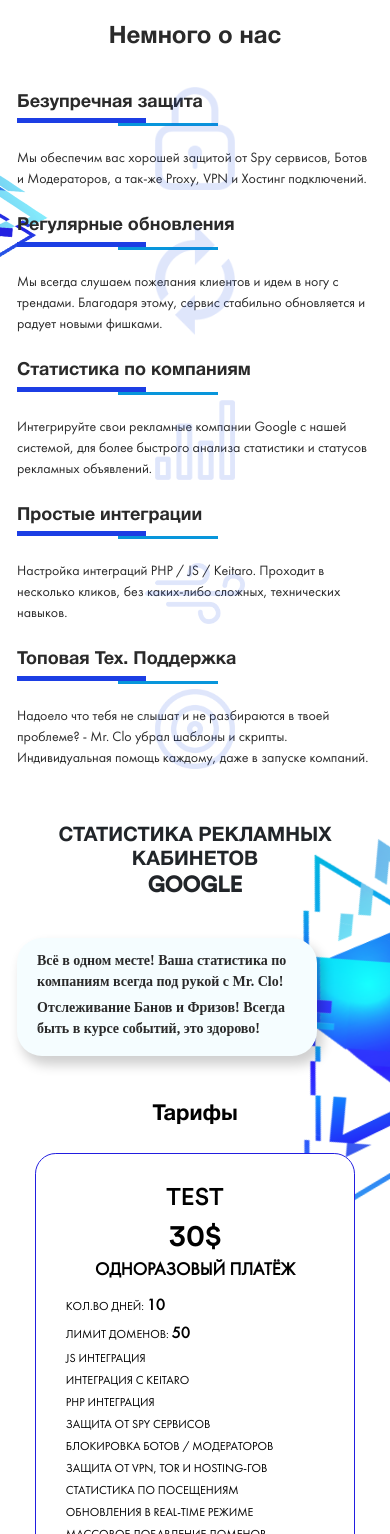
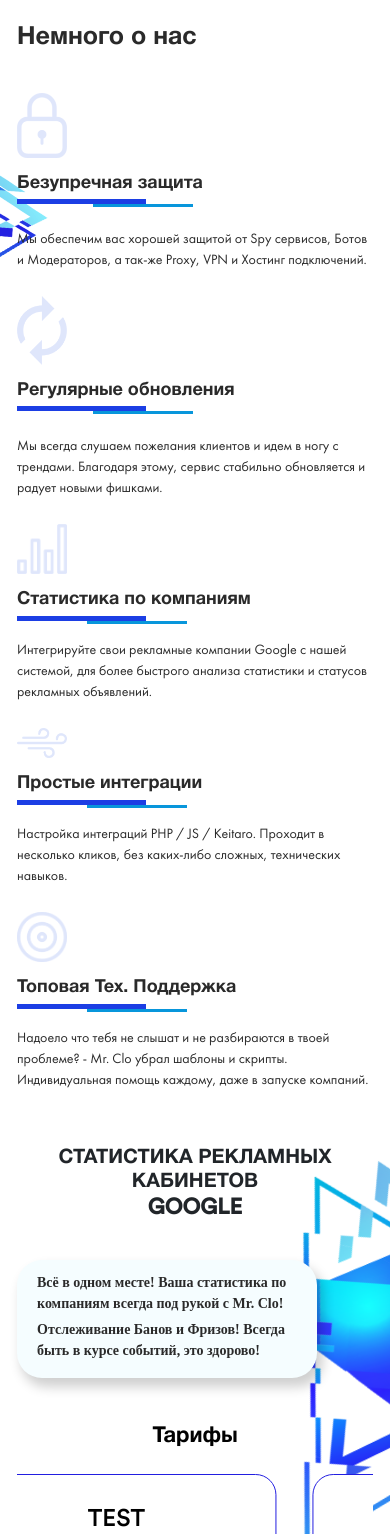
Before and after one commit to Oksana-png/KLK, a plain HTML site: page index.html in a window 390 px wide. Shown: the part 466-2000 px from the top of the page. Drawn offline with nearby package versions, Linux system fonts and the light colour scheme; files whose address does not match are found by name; a web font is replaced by a local one.

Commit message:
create slider

```diff
--- a/index.html
+++ b/index.html
@@ -67,7 +67,7 @@
     <div class="about">
       <h2 class="about__title">Немного о нас</h2>
       <div class="about-blocks">
-        <div class="about-block">
+        <div class="about-block about-block-l">
           <div class="about-block__wrapper">
             <h3 class="about-block__title">Безупречная защита</h3>
             <span class="about-block__line-one"></span>
@@ -211,7 +211,7 @@
               </div>
             </div>
             <div class="swiper-slide">
-              <div class="tariff-card card">
+              <div class="tariff-card card card-4">
                 <h3 class="card__title">Gold</h3>
                 <span class="card__rate">260$</span>
                 <span class="card__inf">Одноразовый платёж</span>
--- a/main.js
+++ b/main.js
@@ -1,22 +1,40 @@
-document.addEventListener('mousemove', (e) => {
-  console.log(e);
-})
+// document.addEventListener('mousemove', (e) => {
+//   console.log(e);
+// })
 
-const slider = new Swiper('.tariff-cards', {
-  loop: true,
-  // If we need pagination
-  pagination: {
-    el: '.swiper-pagination',
-  },
+// const slid = new Swiper('.tariff-cards', {
+//   loop: true,
+//   // If we need pagination
 
-  // Navigation arrows
-  navigation: {
-    nextEl: '.swiper-button-next',
-    prevEl: '.swiper-button-prev',
-  },
+// });
 
-  // And if we need scrollbar
-  scrollbar: {
-    el: '.swiper-scrollbar',
-  },
-});
+const slider = document.querySelector('.tariff-cards');
+let mySwiper;
+
+function mobileSlider() {
+
+  if (window.innerWidth <= 767) {
+    mySwiper = new Swiper('.tariff-cards', {
+      loop: true,
+      // If we need pagination
+      autoplay: {
+        delay: 5000,
+      },
+    });
+
+
+    slider.dataset.mobile = 'true';
+  }
+
+  if (window.innerWidth > 767) {
+    slider.dataset.mobile = 'false';
+    if (slider.classList.contains('swiper-initialized')) {
+      mySwiper.destroy();
+    }
+  };
+}
+
+
+mobileSlider();
+
+window.addEventListener('resize', mobileSlider);
--- a/sass/_media.sass
+++ b/sass/_media.sass
@@ -145,6 +145,8 @@
   .tariff
     &-cards
       width: 100%
+  .swiper
+    &-wrapper
       gap: 50px
       grid-template-columns: 1fr 1fr
       grid-template-areas: "card card-2" "card-3 card-3" "card-4 card-5"
@@ -224,8 +226,9 @@
         left: -34px
   .about
     &__title
-      font-size: 24px
+      font-size: 25px
       margin-bottom: 40px
+      text-align: left
     &-block
       max-width: 100%
       &__wrapper
@@ -306,6 +309,15 @@
       width: 217px
       right: -33%
       bottom: 97px
+  .swiper
+    &-initialized
+      height: 520px
+      overflow: hidden
+    &-wrapper
+      display: flex
+      gap: 0
+    &-slide
+      width: 100%
 @media (max-width: 575px)
   .container
     width: 380px
@@ -348,14 +360,36 @@
       height: 230px
   .about
     &-block
+      display: flex
+      flex-direction: column
+      &-l
+        & .about-block__line-two
+          margin-left: -105px
       &__line
-        &-one
         &-two
-          margin-left: -120px
-      &:nth-child(2) .about-block__line-two
-        margin-left: -120px
-      &:nth-child(3) .about-block__line-two
-        margin-left: -120px
+          margin-left: 70px
+      &:nth-child(2)
+        & .about-block__line-two
+          margin-left: -105px
+        & .about-block__img
+          width: 50px
+      &:nth-child(3)
+        & .about-block__line-two
+          margin-left: 70px
+        & .about-block__img
+          width: 50px
+      &__img
+        position: static
+        order: -1
+        left: 0
+        margin-bottom: 15px
+        width: 50px
+        transform: translate(0)
+    &-blocks
+      &-evenly
+        & .about-block:nth-child(2)
+          & .about-block__line-two
+            margin-left: 70px
   .tariff
     &__garant
       font-size: 14px
@@ -371,26 +405,54 @@
     &__button
       font-size: 20px
   .footer
-    font-size: 10px
+    font-size: 9px
     &__desine
       width: 160px
       bottom: 55px
 @media (max-width: 380px)
   .container
     width: 310px
+  .nav
+    &-acc
+      &__button
+        font-size: 12px
+  .main
+    &__title
+      font-size: 24px
+    &__description
+      font-size: 16px
+      margin-bottom: 125px
   .desine
     &-about
       display: none
+  .tariff
+    &-cards
+      margin-bottom: 0px
   .adout
     &-block
       &__line-two
         margin-left: -70px
-.about
-  &-block
-    &__line
-      &-two
+  .about
+    &-block
+      &-l
+        & .about-block__line-two
+          margin-left: -50px
+      &__line
+        &-two
+          margin-left: -55px
+      &:nth-child(2) .about-block__line-two
         margin-left: -55px
-    &:nth-child(2) .about-block__line-two
-      margin-left: -55px
-    &:nth-child(3) .about-block__line-two
-      margin-left: -55px
+      &:nth-child(3) .about-block__line-two
+        margin-left: 60px
+    &-blocks
+      &-evenly
+        & .about-block:nth-child(1)
+          & .about-block__line-two
+            margin-left: 70px
+  .card
+    &__item
+      font-size: 11px
+    &__inf
+      font-size: 16px
+    &__button
+      padding: 4px 54px
--- a/sass/blocks/_main.sass
+++ b/sass/blocks/_main.sass
@@ -247,11 +247,7 @@
     border: 1px solid #221ee0
   &-cards
     margin-bottom: 70px
-    display: grid
-    grid-template-columns: 1fr 1fr 1fr 1fr 1fr 1fr
-    grid-template-rows: 1fr 1fr
-    gap: 70px
-    grid-template-areas: "card card card-2 card-2 card-3 card-3" "card-4 card-4 card-4 card-5 card-5 card-5"
+
   &__title
     color: #010101
     font-family: "Helvetica Neue Cyr"
@@ -265,6 +261,13 @@
     font-size: 20px
     font-family: "Futura Book C"
     text-transform: uppercase
+.swiper
+  &-wrapper
+    display: grid
+    grid-template-columns: 1fr 1fr 1fr 1fr 1fr 1fr
+    grid-template-rows: 1fr 1fr
+    gap: 70px
+    grid-template-areas: "card card card-2 card-2 card-3 card-3" "card-4 card-4 card-4 card-5 card-5 card-5"
 .card
   display: flex
   flex-direction: column
@@ -272,22 +275,25 @@
   width: 390px
   text-align: center
   text-transform: uppercase
-  &:nth-child(1)
-    grid-area: card
-  &:nth-child(2)
-    grid-area: card-2
-    margin-left: auto
-    margin-right: auto
-  &:nth-child(3)
-    grid-area: card-3
-    margin-left: auto
-    margin-right: 0
-  &:nth-child(4)
-    grid-area: card-4
+  // &:nth-child(1)
+  //   grid-area: card
+  // &:nth-child(2)
+  //   grid-area: card-2
+  //   margin-left: auto
+  //   margin-right: auto
+  // &:nth-child(3)
+  //   grid-area: card-3
+  //   margin-left: auto
+  //   margin-right: 0
+  // &:nth-child(4)
+  //   grid-area: card-4
+  //   margin-right: 0
+  //   margin-left: auto
+  // &:nth-child(5)
+  //   grid-area: card-5
+  &-4
     margin-right: 0
     margin-left: auto
-  &:nth-child(5)
-    grid-area: card-5
   &__list
     list-style: none
     padding: 0
@@ -394,3 +400,21 @@
     bottom: 0
     right: -38%
     position: absolute
+.swiper
+  &-slide
+    &:nth-child(1)
+      grid-area: card
+    &:nth-child(2)
+      grid-area: card-2
+      margin-left: auto
+      margin-right: auto
+    &:nth-child(3)
+      grid-area: card-3
+      margin-left: auto
+      margin-right: 0
+    &:nth-child(4)
+      grid-area: card-4
+      margin-right: 0
+      margin-left: auto
+    &:nth-child(5)
+      grid-area: card-5
```
Also changed, not shown: css/style.css, 1 other file.
